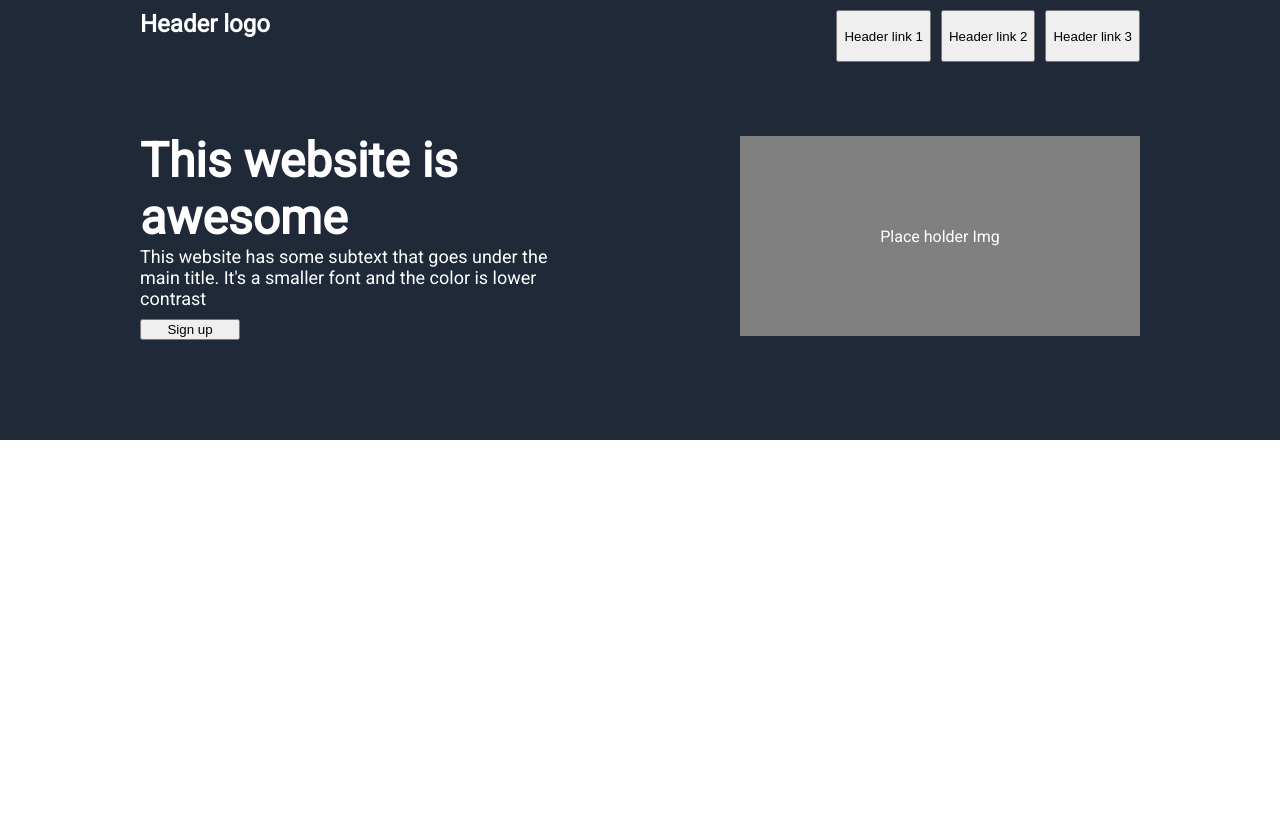
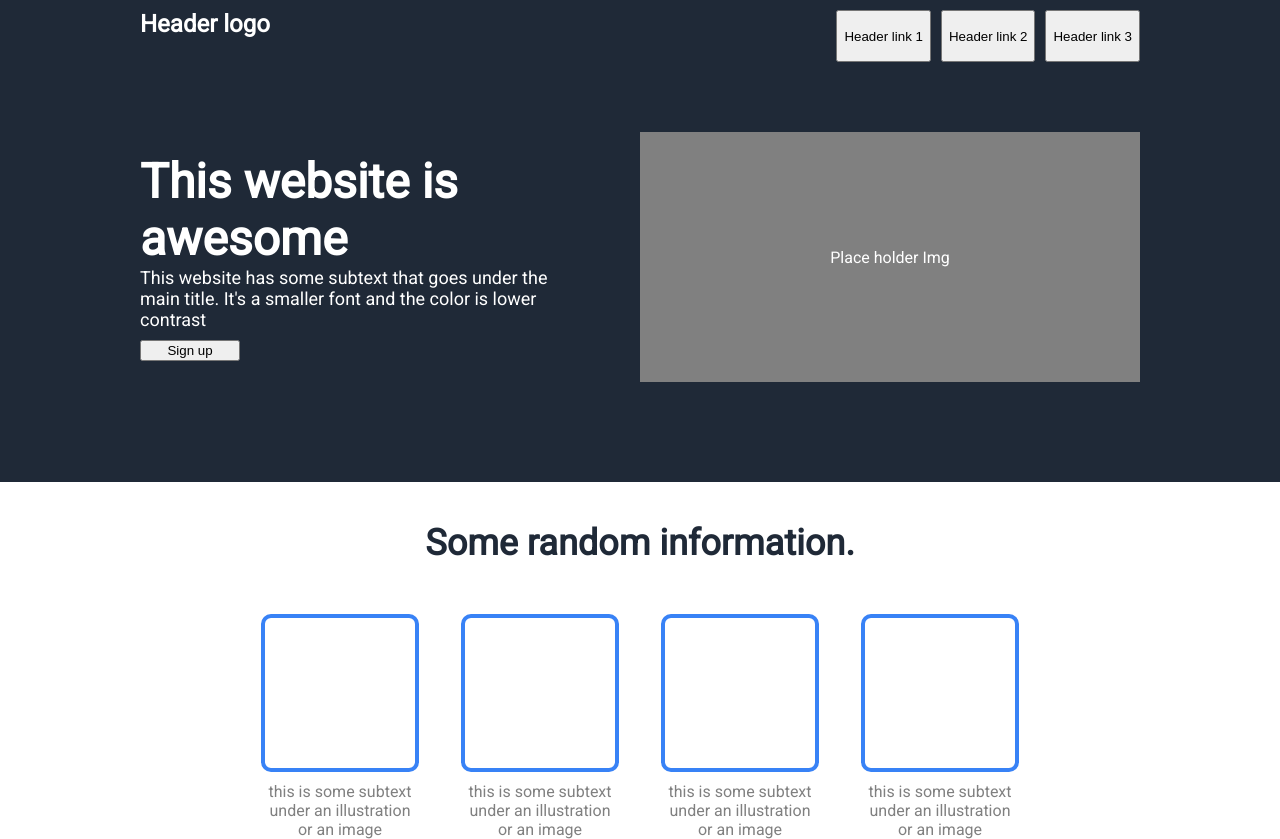
Before and after one commit to Maxtief/odin-landingPage, a plain HTML site: page index.html in a window 1280 px wide. Before the commit the page ends 800 px from the top, so only its background shows below. Drawn offline with Linux system fonts and the light colour scheme.

Commit message:
Completed the first section of the page.

```diff
--- a/index.html
+++ b/index.html
@@ -23,10 +23,37 @@
                 <p style="font-size: 18px;">This website has some subtext that goes under the main title. It's a smaller font and the color is lower contrast</p>
                 <button class="signup">Sign up</button>
             </div>
-            <div class="palceholder" style="width: 400px; height: 200px; background-color: grey;">Place holder Img</div>
+            <div class="palceholder" style="width: 500px; height: 250px; background-color: grey;">Place holder Img</div>
         </div>
     </div>
-    <div><!--Section 1-->
+    <div class="sec2"><!--Section 1-->
+        <p style="font-size: 36px;font-weight: 900;color: #1f2937; margin-bottom: 50px;">Some random information.</p>
+        <div class="boxcont">
+            <div class="contcont">
+                <div class="box">
+
+                </div>
+                <p>this is some subtext under an illustration or an image</p>
+            </div>
+            <div class="contcont">
+                <div class="box">
+
+                </div>
+                <p>this is some subtext under an illustration or an image</p>
+            </div>
+            <div class="contcont">
+                <div class="box">
+
+                </div>
+                <p>this is some subtext under an illustration or an image</p>
+            </div>
+            <div class="contcont">
+                <div class="box">
+
+                </div>
+                <p>this is some subtext under an illustration or an image</p>
+            </div>
+        </div>
 
     </div>
     <div><!--Section 2-->
--- a/style.css
+++ b/style.css
@@ -63,3 +63,31 @@ max-width: 1000px;
 p{
     margin: 0;
 }
+.sec2{
+    padding-top: 40px;
+    display: flex;
+    justify-content: center;
+    align-items: center;
+    flex-direction: column;
+}
+.box{
+    height: 150px;
+    width: 150px;
+    border:4px solid #3882F6;
+    border-radius: 10px;
+    flex-shrink: 0;
+    margin-bottom: 10px;
+}
+.boxcont{
+    display: flex;
+    gap: 50px;
+
+}
+.contcont{
+    display: flex;
+    flex-direction: column;
+    width: 150px;
+    align-items: center;
+    text-align: center;
+    color: gray;
+}
```
